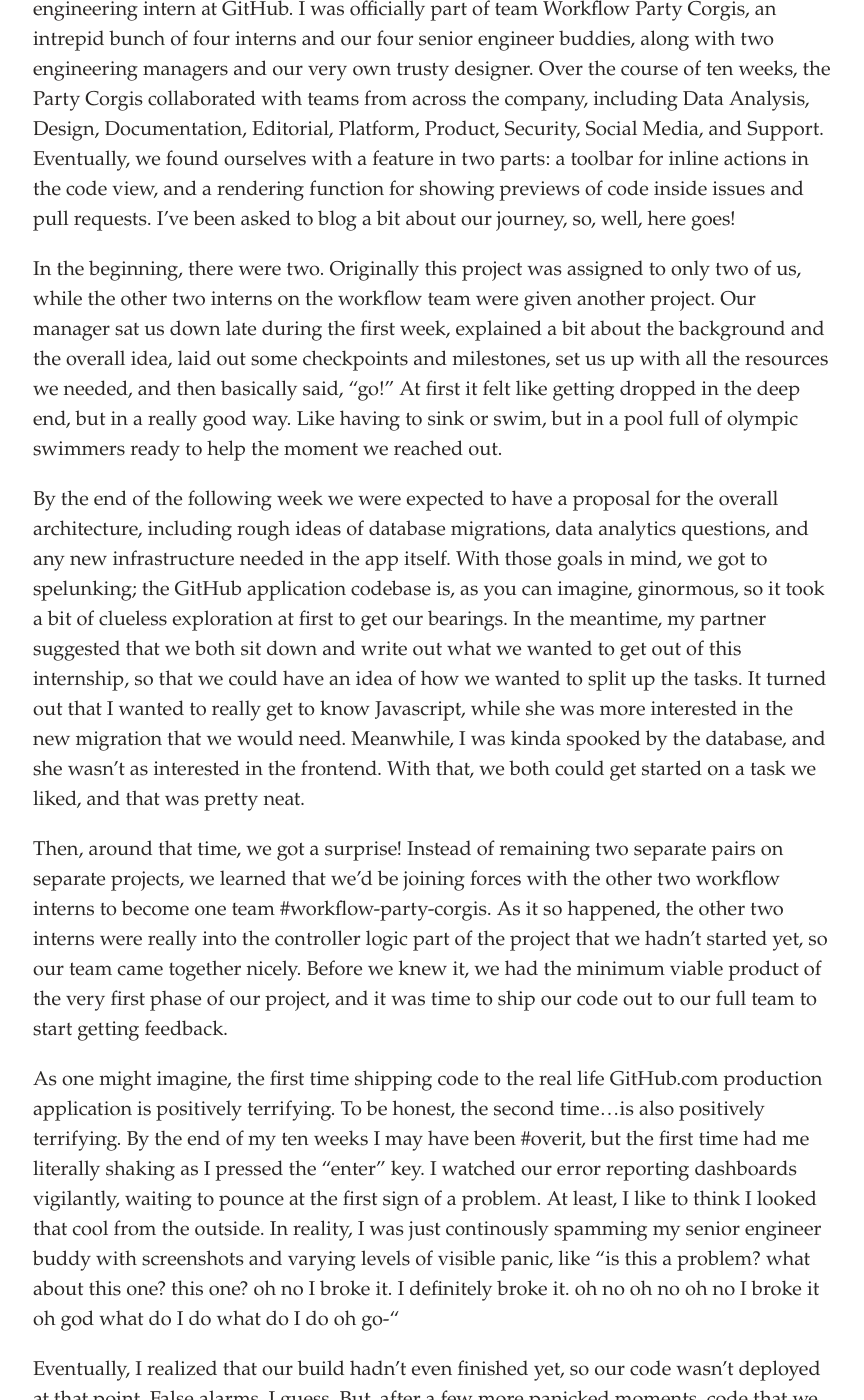
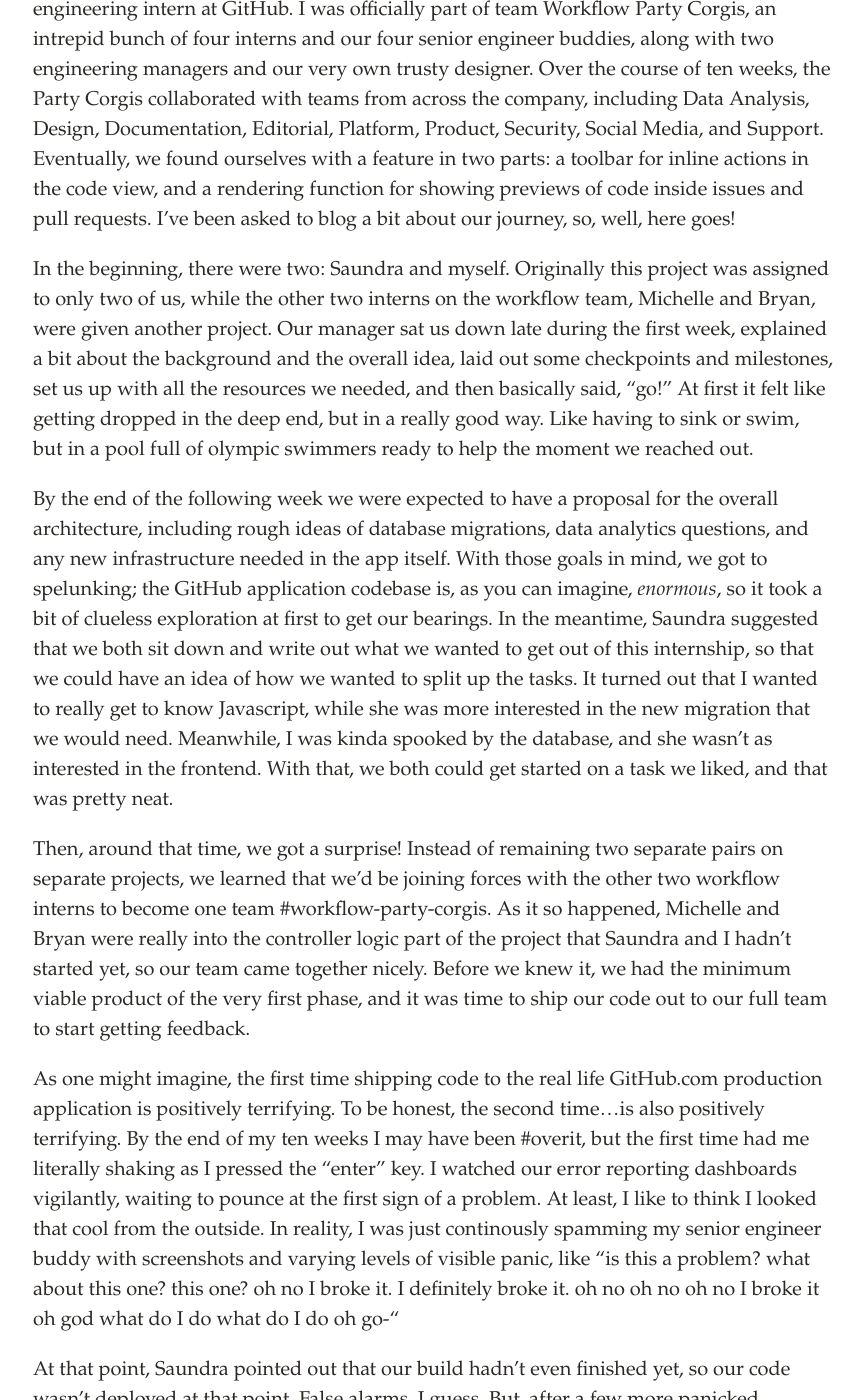
Before and after one commit to gallexi/galantlex.github.io, a Jekyll site: the page built from _posts/2017-08-22-shipping-to-prod.md, in a window 1280 px wide and 1400 px high, scrolled down 589 px. Shown: the whole window, without its empty margins (207-1071 px from the left). Built offline with Jekyll 4.4.1, drawn with Linux system fonts in a browser that asks for light colours; comment, search, counter and statistics services are not loaded; some of the changed text lies outside the part shown.

Commit message:
add the names

```diff
--- a/_posts/2017-08-22-shipping-to-prod.md
+++ b/_posts/2017-08-22-shipping-to-prod.md
@@ -8,15 +8,15 @@
 
 This summer I had the truly unforgettable experience of working as an application engineering intern at GitHub. I was officially part of team Workflow Party Corgis, an intrepid bunch of four interns and our four senior engineer buddies, along with two engineering managers and our very own trusty designer. Over the course of ten weeks, the Party Corgis collaborated with teams from across the company, including Data Analysis, Design, Documentation, Editorial, Platform, Product, Security, Social Media, and Support. Eventually, we found ourselves with a feature in two parts: a toolbar for inline actions in the code view, and a rendering function for showing previews of code inside issues and pull requests. I've been asked to blog a bit about our journey, so, well, here goes!
 
-In the beginning, there were two. Originally this project was assigned to only two of us, while the other two interns on the workflow team were given another project. Our manager sat us down late during the first week, explained a bit about the background and the overall idea, laid out some checkpoints and milestones, set us up with all the resources we needed, and then basically said, "go!" At first it felt like getting dropped in the deep end, but in a really good way. Like having to sink or swim, but in a pool full of olympic swimmers ready to help the moment we reached out.
+In the beginning, there were two: Saundra and myself. Originally this project was assigned to only two of us, while the other two interns on the workflow team, Michelle and Bryan, were given another project. Our manager sat us down late during the first week, explained a bit about the background and the overall idea, laid out some checkpoints and milestones, set us up with all the resources we needed, and then basically said, "go!" At first it felt like getting dropped in the deep end, but in a really good way. Like having to sink or swim, but in a pool full of olympic swimmers ready to help the moment we reached out.
 
-By the end of the following week we were expected to have a proposal for the overall architecture, including rough ideas of database migrations, data analytics questions, and any new infrastructure needed in the app itself. With those goals in mind, we got to spelunking; the GitHub application codebase is, as you can imagine, ginormous, so it took a bit of clueless exploration at first to get our bearings. In the meantime, my partner suggested that we both sit down and write out what we wanted to get out of this internship, so that we could have an idea of how we wanted to split up the tasks. It turned out that I wanted to really get to know Javascript, while she was more interested in the new migration that we would need. Meanwhile, I was kinda spooked by the database, and she wasn't as interested in the frontend. With that, we both could get started on a task we liked, and that was pretty neat.
+By the end of the following week we were expected to have a proposal for the overall architecture, including rough ideas of database migrations, data analytics questions, and any new infrastructure needed in the app itself. With those goals in mind, we got to spelunking; the GitHub application codebase is, as you can imagine, _enormous_, so it took a bit of clueless exploration at first to get our bearings. In the meantime, Saundra suggested that we both sit down and write out what we wanted to get out of this internship, so that we could have an idea of how we wanted to split up the tasks. It turned out that I wanted to really get to know Javascript, while she was more interested in the new migration that we would need. Meanwhile, I was kinda spooked by the database, and she wasn't as interested in the frontend. With that, we both could get started on a task we liked, and that was pretty neat.
 
-Then, around that time, we got a surprise! Instead of remaining two separate pairs on separate projects, we learned that we'd be joining forces with the other two workflow interns to become one team #workflow-party-corgis. As it so happened, the other two interns were really into the controller logic part of the project that we hadn't started yet, so our team came together nicely. Before we knew it, we had the minimum viable product of the very first phase of our project, and it was time to ship our code out to our full team to start getting feedback.
+Then, around that time, we got a surprise! Instead of remaining two separate pairs on separate projects, we learned that we'd be joining forces with the other two workflow interns to become one team #workflow-party-corgis. As it so happened, Michelle and Bryan were really into the controller logic part of the project that Saundra and I hadn't started yet, so our team came together nicely. Before we knew it, we had the minimum viable product of the very first phase, and it was time to ship our code out to our full team to start getting feedback.
 
 As one might imagine, the first time shipping code to the real life GitHub.com production application is positively terrifying. To be honest, the second time...is also positively terrifying. By the end of my ten weeks I may have been #overit, but the first time had me literally shaking as I pressed the "enter" key. I watched our error reporting dashboards vigilantly, waiting to pounce at the first sign of a problem. At least, I like to think I looked that cool from the outside. In reality, I was just continously spamming my senior engineer buddy with screenshots and varying levels of visible panic, like "is this a problem? what about this one? this one? oh no I broke it. I definitely broke it. oh no oh no oh no I broke it oh god what do I do what do I do oh go-"
 
-Eventually, I realized that our build hadn't even finished yet, so our code wasn't deployed at that point. False alarms, I guess. But, after a few more panicked moments, code that we had written was technically out on an app used by 22 million developers worldwide, even if internal feature flagging wasn't showing it to anybody but our own team. I have to say, it was pretty mindblowing to see our very own code actually do things on the real-life GitHub.com.
+At that point, Saundra pointed out that our build hadn't even finished yet, so our code wasn't deployed at that point. False alarms, I guess. But, after a few more panicked moments, code that we had written was technically out on an app used by 22 million developers worldwide, even if internal feature flagging wasn't showing it to anybody but our own team. I have to say, it was pretty mindblowing to see our very own code actually do things on the real-life GitHub.com.
 
 Once we had shipped the first stage to our team, our next steps were to gather feedback, finish the rest of the feature, and prepare to ship it to the whole company. I liked the feedback process a lot, because we got to hear what users were thinking rather than debating what hypothetical users might think. We also used our new feature ourselves a lot, so we got to see first hand what worked and what didn't. With that new information, we worked with a variety of product designers to shape the user experience that you see today, and in that process we actually ended up with an entirely different toolbar than the one we originally had. Although we went through many, many iterations, each one was a wonderful learning experience for us, as we got to hear from and debate with the pros about real life UI/UX considerations. To mirror a famous quote, I learned about 12 different ways not to make a toolbar, and for that I'm actually super grateful.
 
@@ -28,7 +28,7 @@
 
 Overall, I spent this summer learning an incredible amount about teamwork, engineering, working a Real Adult Job, startups, communication, and, incidentally, kickboxing. It's all entirely too much to fit in one blog post, but I thought I'd at least get this out first, because, like shipping to prod, I think the first one is always the scariest.
 
-Thank you so, so much to everyone who was a part of this journey this summer, and especially to everyone who taught me, either actively one-on-one or more distantly by example. I sincerely cannot find the words to express how grateful I am to have had this experience. Thank you.
+Thank you so, so much to everyone who was a part of this journey this summer, especially to my teammates Saundra, Michelle, and Bryan, and everyone else who taught me, either actively one-on-one or more distantly by example. I sincerely cannot find the words to express how grateful I am to have had this experience. Thank you.
 
 Oh, and stay tuned for a full blog feature on the Most Important Topic: the many fabulous dogs of GitHub HQ!
 
```
Also changed, not shown: 1 other file.
